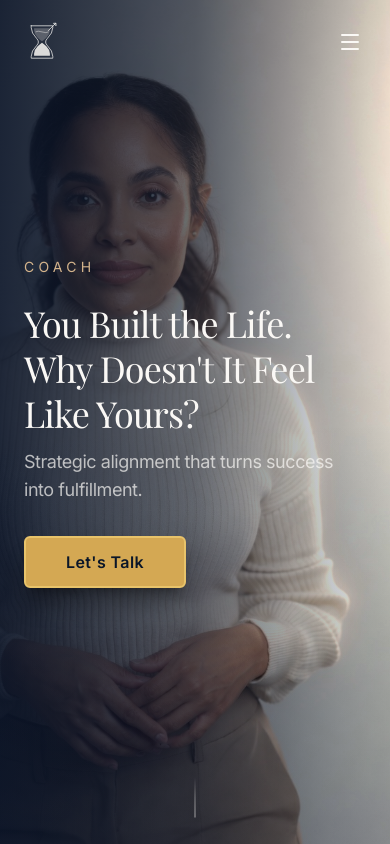
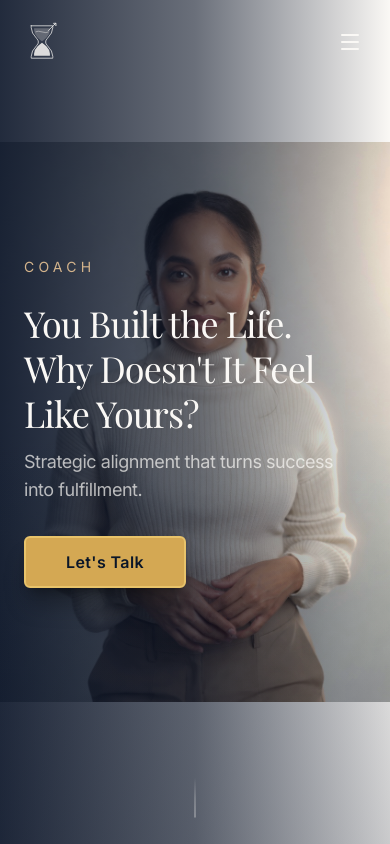
Before and after one commit to ghammer24/Hammer-Advisory-Website, a Next.js app: page / in a window 390 px wide. Shown: the top 844 px of the page. Built offline with nearby package versions, Linux system fonts and the light colour scheme; a web font is replaced by a local one.

Commit message:
style: improve hero image visibility on different screen sizes
Shift vertical object-position for better head visibility
and switch to contain/cover for mobile/large screens.

```diff
--- a/components/hero-section.tsx
+++ b/components/hero-section.tsx
@@ -21,7 +21,7 @@ export function HeroSection() {
           src="/images/gabriella-about.jpg"
           alt="Gabriella Hammer"
           fill
-          className="object-cover object-[95%_30%] sm:object-[92%_28%] md:object-[88%_25%] lg:object-[85%_22%] brightness-105 contrast-105"
+          className="object-contain object-[100%_50%] sm:object-cover sm:object-[90%_40%] md:object-[85%_35%] lg:object-[80%_30%] brightness-105 contrast-105"
           priority
           sizes="100vw"
         />
```
